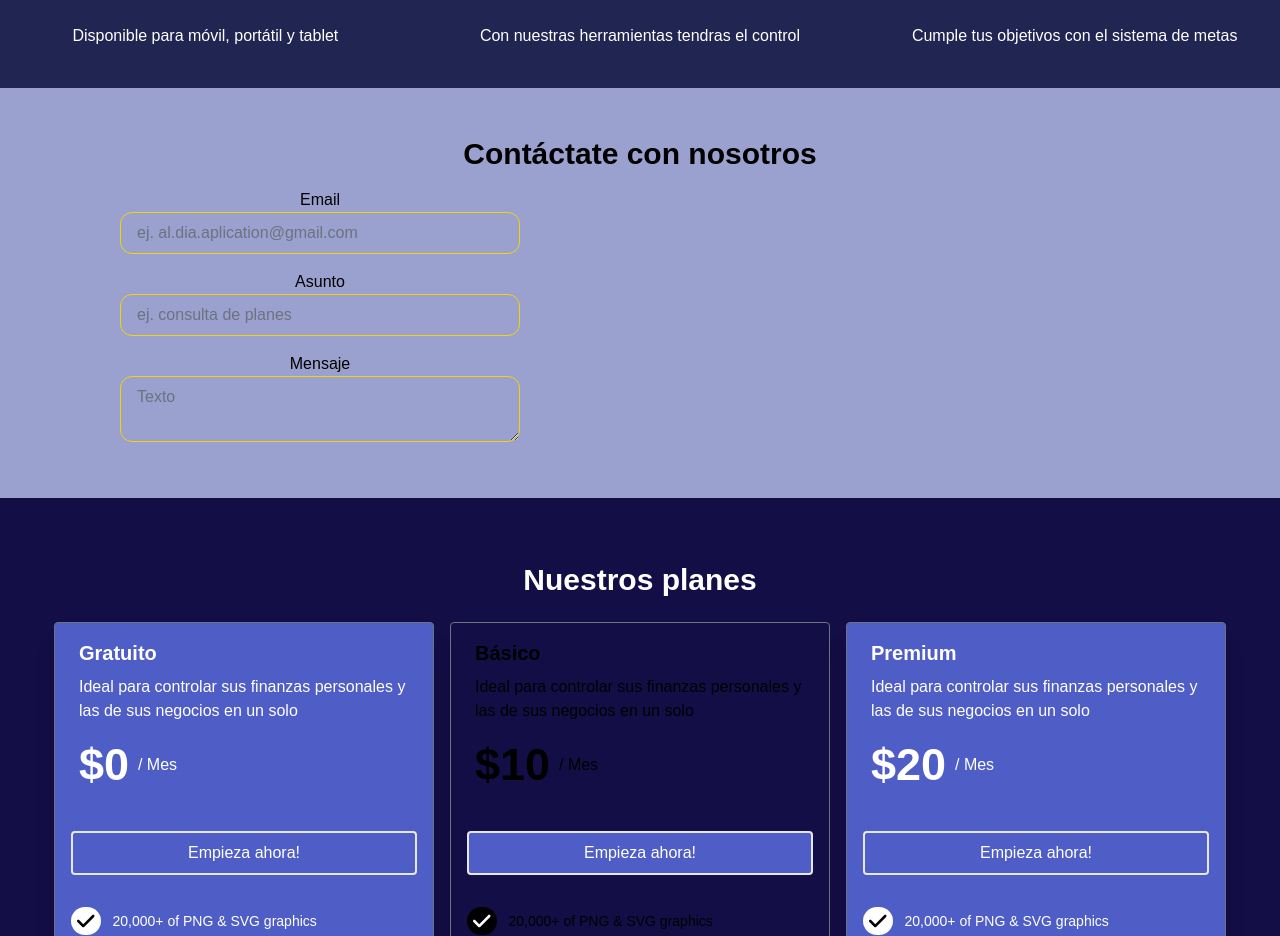
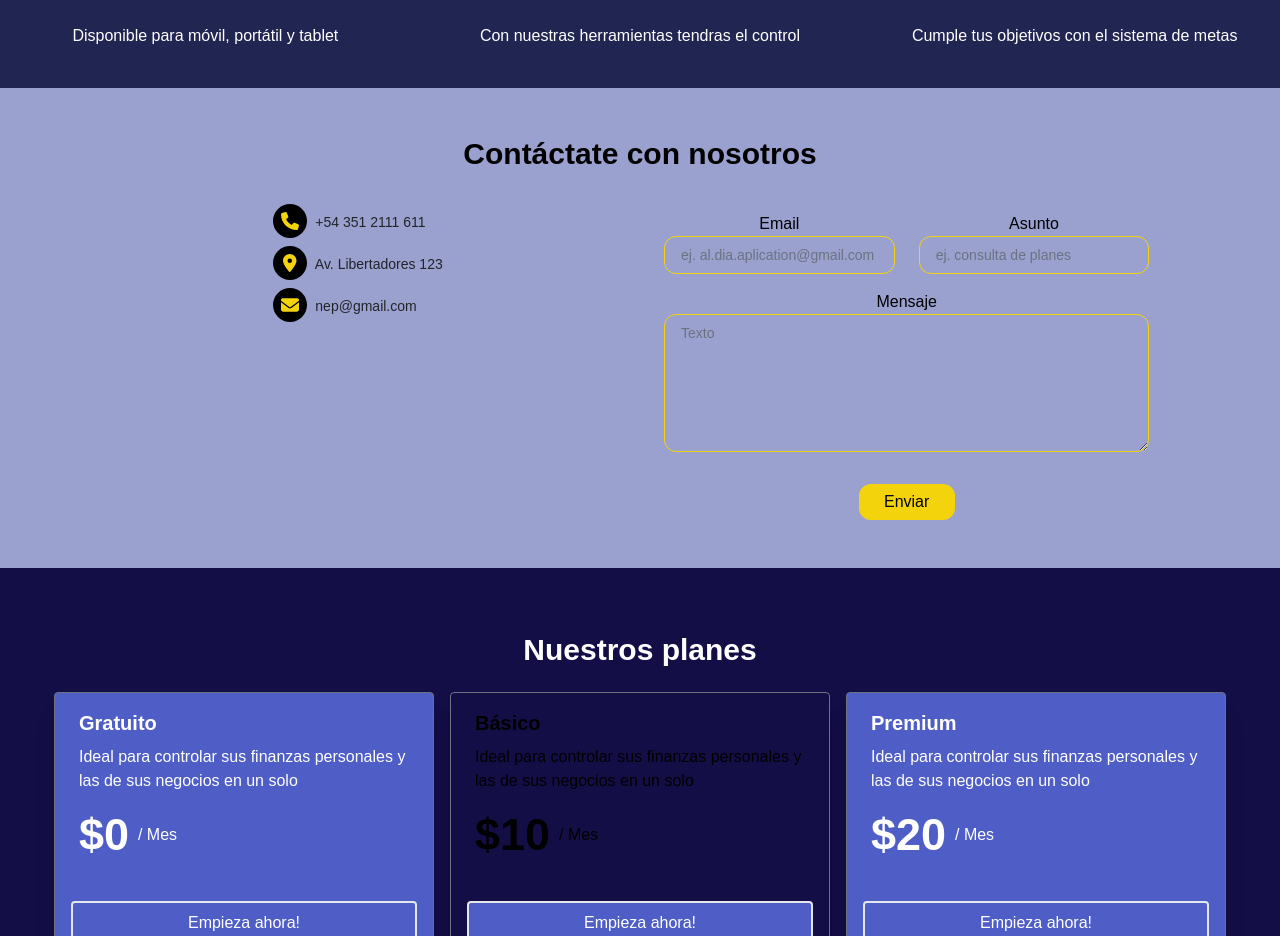
Before and after one commit to Juanlopez01/aldia-app, a Next.js app: page /landing in a window 1280 px wide. Shown: the part 1382-2318 px from the top of the page. Built offline with nearby package versions, Linux system fonts and the light colour scheme; no server answers.

Commit message:
contact in landing

```diff
--- a/src/src-client/components/Landing/Contact/index.tsx
+++ b/src/src-client/components/Landing/Contact/index.tsx
@@ -1,5 +1,7 @@
 import React from "react";
-import { InputTransparent } from "../../Styles/Button";
+import { ButtonSolid, InputTransparent } from "../../Styles/Button";
+import { FontAwesomeIcon } from "@fortawesome/react-fontawesome";
+import { faEnvelope, faLocationDot, faPhone } from "@fortawesome/free-solid-svg-icons";
 
 const Contact = () => {
 	return (
@@ -7,13 +9,45 @@ const Contact = () => {
 			className="w-full bg-violet-blue-landing py-5
 			"
 		>
-			<h1 className="text-center text-3xl font-bold text-black">
+			<h1 className="text-center text-3xl font-bold text-black pb-6">
 				Contáctate con nosotros
 			</h1>
 
 			{/* grid content */}
-			<div className="grid lg:grid-cols-2">
-				<form action="" className="px-4">
+			<div className="grid lg:grid-cols-2 w-full lg:w-11/12 xl:w-10/12 mx-auto">
+				{/* contact info */}
+				<div className="row-start-2 row-end-3 lg:row-start-1 lg:row-end-2 flex flex-col gap-2 mt-8 md:my-0">
+					{/* phone */}
+					<div className="w-[200px] flex mx-auto gap-2">
+						<FontAwesomeIcon
+							icon={faPhone}
+							className="text-md p-2 md:text-lg text-main-yellow bg-black rounded-full"
+						/>
+						<span className="relative top-2 text-sm">+54 351 2111 611</span>
+					</div>
+
+					{/* location */}
+					<div className="w-[200px] flex mx-auto gap-2">
+						<FontAwesomeIcon
+							icon={faLocationDot}
+							className="text-md py-2 px-[10px] md:text-lg text-main-yellow bg-black rounded-full"
+						/>
+						<span className="relative top-2 text-sm">Av. Libertadores 123</span>
+					</div>
+
+					{/* email */}
+					<div className="w-[200px] flex mx-auto gap-2">
+						<FontAwesomeIcon
+							icon={faEnvelope}
+							className="text-md p-2 md:text-lg text-main-yellow bg-black rounded-full"
+						/>
+						<span className="relative top-2 text-sm">nep@gmail.com</span>
+					</div>
+				</div>
+
+				{/* form send message */}
+				<form className="px-4">
+					<div className="grid lg:grid-cols-2 gap-4">
 						{/* email */}
 						<div className="flex flex-col items-center py-2">
 							<label className="text-black">Email</label>
@@ -21,7 +55,8 @@ const Contact = () => {
 								type="text"
 								name="email"
 								placeholder="ej. al.dia.aplication@gmail.com"
-							classes="w-full max-w-[400px]"
+								classes="w-full max-w-[350px] lg:max-w-[1000px]"
+								maxLength={40}
 							/>
 						</div>
 
@@ -32,20 +67,29 @@ const Contact = () => {
 								type="text"
 								name="asunto"
 								placeholder="ej. consulta de planes"
-							classes="w-full max-w-[400px]"
+								classes="w-full max-w-[350px] lg:max-w-[1000px]"
+								maxLength={50}
 							/>
+						</div>
 					</div>
 
 					{/* mensaje */}
 					<div className="flex flex-col items-center py-2">
 						<label className="text-black">Mensaje</label>
 						<textarea
-							className="w-full max-w-[400px] border-[1px] border-main-yellow text-gray-800 rounded-[12px] px-3 py-2 bg-transparent placeholder:text-gray-500
-							focus:outline-blue-600"
-							placeholder="Texto">
-						</textarea>
+							className="w-full max-w-[350px] lg:max-w-[1000px] border-[1px] border-main-yellow text-gray-800 rounded-[12px] px-3 py-2 bg-transparent placeholder:text-gray-500
+							focus:outline-blue-600 text-sm"
+							placeholder="Texto"
+							rows={6}
+							maxLength={3000}
+						></textarea>
+					</div>
+
+					<div className="flex justify-center mt-4">
+						<ButtonSolid classes="w-24">Enviar</ButtonSolid>
 					</div>
 				</form>
+				{/* whatsapp */}
 			</div>
 		</div>
 	);
--- a/src/src-client/components/Styles/Button.tsx
+++ b/src/src-client/components/Styles/Button.tsx
@@ -19,10 +19,11 @@ const ButtonTransparent = (props: any) => (
 const InputTransparent = (props: any) => (
 	<input
 		type={props?.type}
-		className={`border-[1px] border-main-yellow text-gray-800 rounded-[12px] px-3 py-2 bg-transparent placeholder:text-gray-500 focus:outline-blue-600
+		className={`border-[1px] border-main-yellow text-gray-800 text-sm rounded-[12px] px-3 py-2 bg-transparent placeholder:text-gray-500 focus:outline-blue-600
     ${props?.classes}`}
 		placeholder={props?.placeholder}
 		onClick={props?.handleClick}
+		maxLength={props?.maxLength}
 	>
 		{props?.children}
 	</input>
```
Lines whose indentation alone changed are shown as unchanged.
